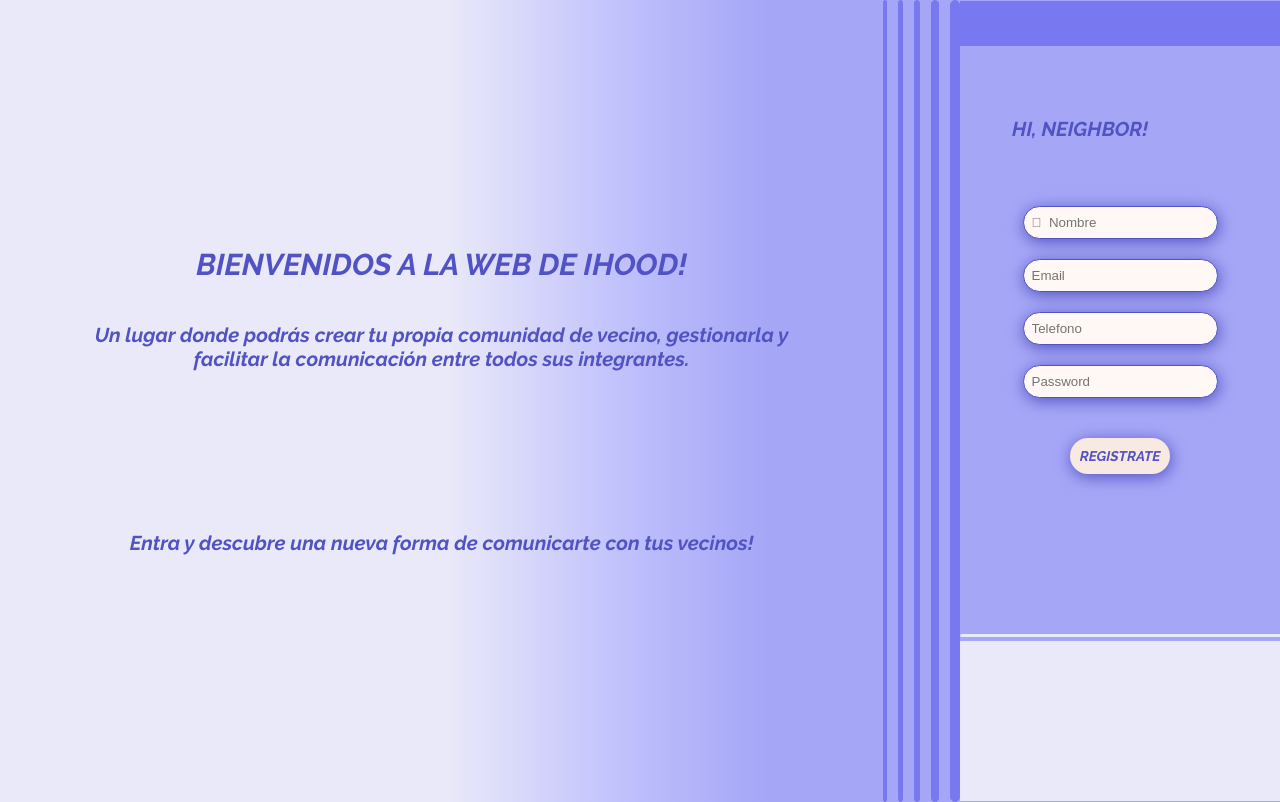
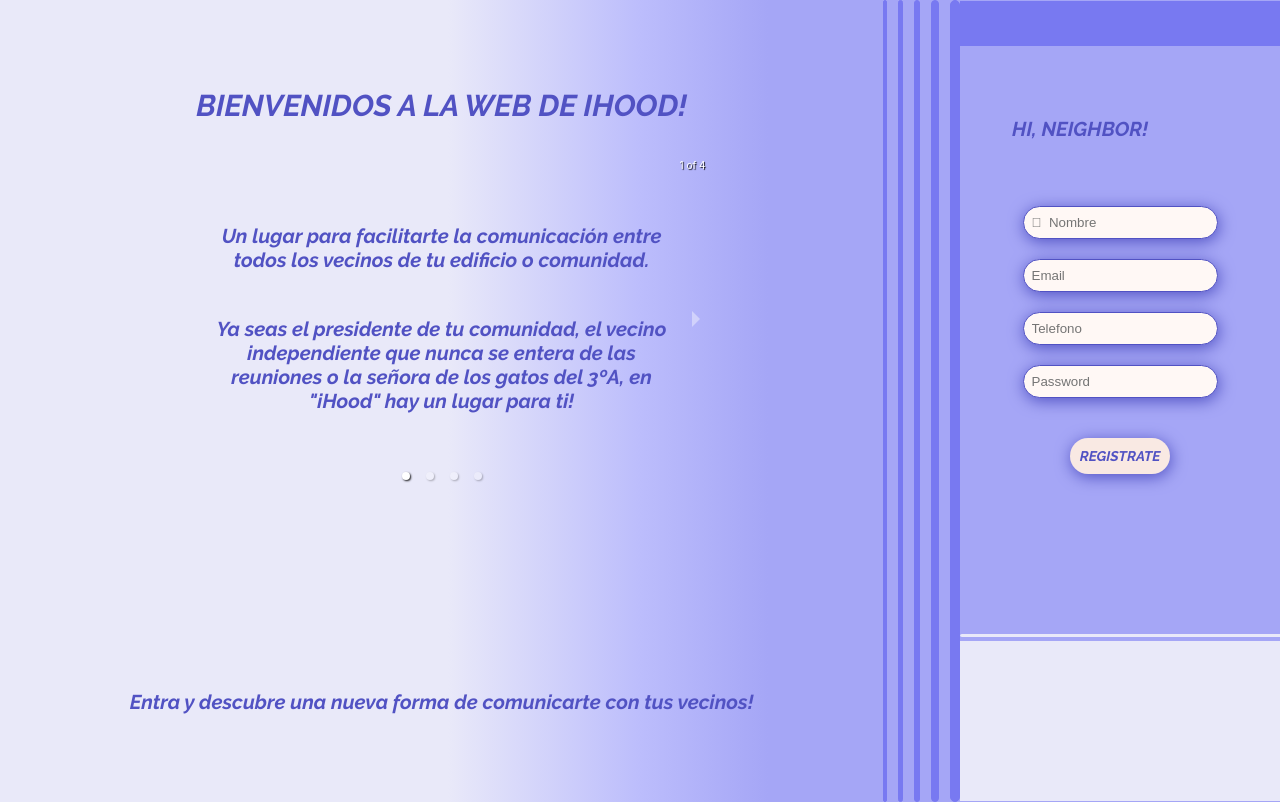
Before and after one commit to fullstacktf/ihood-frontend-definitive, a React (Create React App) app: page / in a window 1280 px wide. Built offline with nearby package versions, Linux system fonts and the light colour scheme; some icons are missing.

Commit message:
modify organization and add carousel component

```diff
--- a/src/components/Home/Home.tsx
+++ b/src/components/Home/Home.tsx
@@ -1,15 +1,18 @@
 import styles from './Home.module.css';
 import { Icon } from '@iconify/react';
 import DecoVLines from '../Home/DecoVLines';
-
+import TextCarousel from './TextCarousel';
 
 const Home = () => {
 return (
     <div className={styles.homeContainer}>
         <div className={styles.welcomeContainer}>
             <h1 className={styles.welcome}>Bienvenidos a la web de iHood!</h1>
-            <p className={styles.textFormat}>Un lugar donde podrás crear tu propia comunidad de vecino, gestionarla y facilitar la comunicación entre todos sus integrantes.</p>
+
+            <TextCarousel />
+
             <Icon className= {styles.icon} icon="noto:house-with-garden" />
+
             <p className={styles.textFormat}>Entra y descubre una nueva forma de comunicarte con tus vecinos!</p>
         </div>
         <DecoVLines />
```
